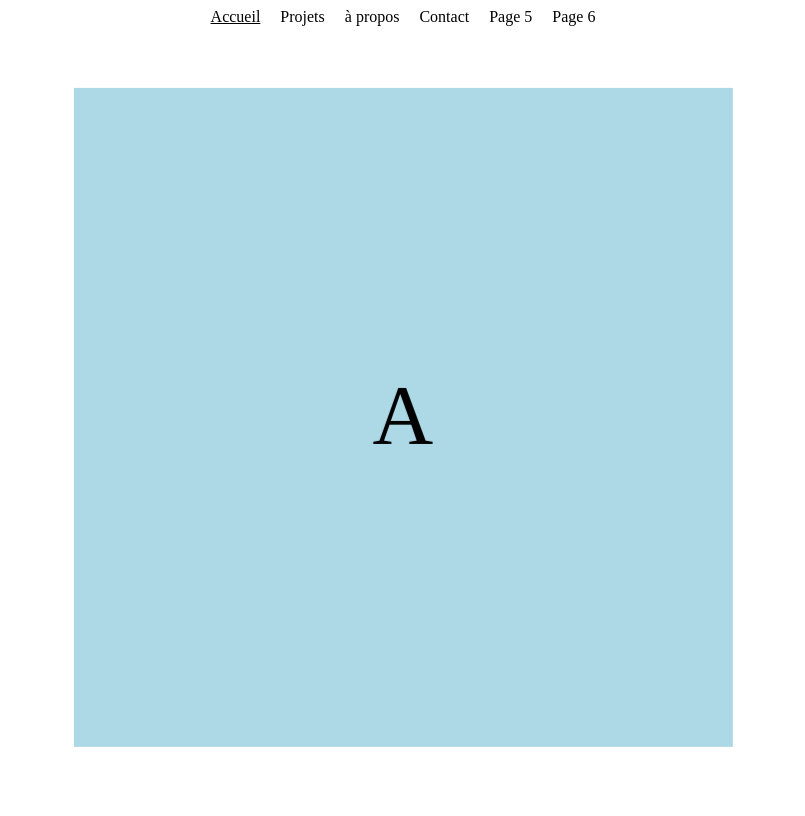
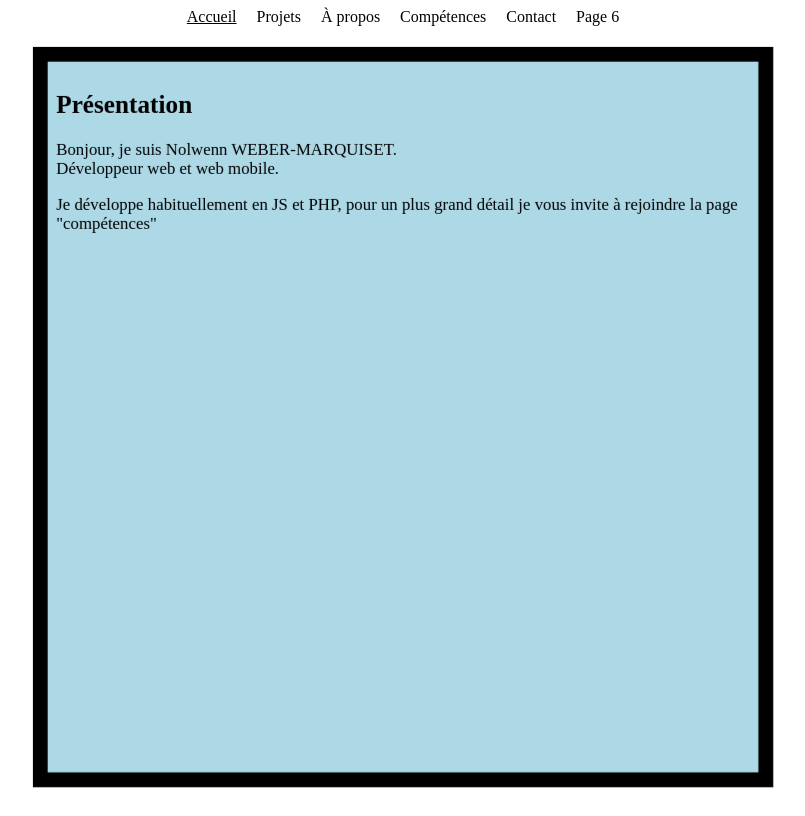
Before and after one commit to NolwennWM/Dice-of-Developper, a PHP site: page / in a window 1280 px wide. Shown: the whole page, without its empty margins (237-1042 px from the left). Run offline with PHP 8.4, Linux system fonts and the light colour scheme.

Commit message:
debut responsive design mobile

```diff
--- a/index.html
+++ b/index.html
@@ -14,26 +14,46 @@
             <input type="radio" name="faces" id="f2" class="input-link">
             <label for="f2" class="label-link">Projets</label>
             <input type="radio" name="faces" id="f3" class="input-link">
-            <label for="f3" class="label-link">à propos</label>
+            <label for="f3" class="label-link">À propos</label>
             <input type="radio" name="faces" id="f4" class="input-link">
-            <label for="f4" class="label-link">Contact</label>
+            <label for="f4" class="label-link">Compétences</label>
             <input type="radio" name="faces" id="f5" class="input-link">
-            <label for="f5" class="label-link">Page 5</label>
+            <label for="f5" class="label-link">Contact</label>
             <input type="radio" name="faces" id="f6" class="input-link">
             <label for="f6" class="label-link">Page 6</label>
         </nav>
     </header>
     <main class="container">
-        <div class="test">
+        <div class="cube-container">
             <div class="cube">
-                <div class="face face-1">a</div>
-                <div class="face face-2">b</div>
-                <div class="face face-3">c</div>
-                <div class="face face-4">d</div>
-                <div class="face face-5">e</div>
-                <div class="face face-6">f</div>
+                <div class="face face-1">
+                    <section class="face-content">
+                        <h2>Présentation</h2>
+                        <p>
+                            Bonjour, je suis Nolwenn WEBER-MARQUISET. <br>
+                            Développeur web et web mobile.
+                        </p>
+                        <p>
+                            Je développe habituellement en JS et PHP, pour un plus grand détail je vous invite à rejoindre la page "compétences"
+                        </p>
+                    </section>
+                </div>
+                <div class="face face-2">
+                    <section class="face-content"></section>
+                </div>
+                <div class="face face-3">
+                    <section class="face-content"></section>
+                </div>
+                <div class="face face-4">
+                    <section class="face-content"></section>
+                </div>
+                <div class="face face-5">
+                    <section class="face-content"></section>
+                </div>
+                <div class="face face-6">
+                    <section class="face-content"></section>
+                </div>
             </div>
-
         </div>
     </main>
 
--- a/style.css
+++ b/style.css
@@ -6,10 +6,12 @@
 }
 :root
 {
-    --cube-size: 80cqmin;
+    --cube-size: 90cqmin;
     --cube-rotation: .4s linear;
-    --cube-position: x 0;
     --cube-start: x 0;
+    --cube-move-x: 0;
+    --cube-move-y: 0;
+    --cube-move-rotation: 0.5, 1, 2;
 }
 body
 {
@@ -27,6 +29,7 @@ header.portfolio-header
         display: flex;
         justify-content: center;
         align-items: center;
+        flex-wrap: wrap;
         gap: 20px;
         & .label-link
         {
@@ -48,8 +51,8 @@ main.container
     justify-content: center;
     align-items: center;
     perspective: calc(var(--cube-size) * 10);
-    container: cube-container / size;
-    & .test
+    container: container / size;
+    & .cube-container
     {
         container: cube / size;
         width: var(--cube-size);
@@ -59,26 +62,19 @@ main.container
     }
     & .cube
     {
-        /* container: cube / size; */
-        /* width: var(--cube-size);
-        height: var(--cube-size); */
         width: 100cqw;
         height: 100cqh;
         transform-style: preserve-3d;
         position: relative;
-        transition: all var(--cube-rotation);
+        transition: rotate var(--cube-rotation);
         & .face
         {
             position: absolute;
             width: inherit;
             height: inherit;
-            display: flex;
-            justify-content: center;
-            align-items: center;
-            text-transform: uppercase;
-            font-size: 5em;
             backface-visibility: hidden;
             translate: 0 0 calc(100cqw / 2 * -1);
+            border: 2cqw solid black;
             &.face-1
             {
                 background-color: lightblue;
@@ -113,51 +109,66 @@ main.container
                 transform-origin: top;
                 background-color: lightseagreen;
             }
+            & .face-content
+            {
+                width: 100%;
+                height: 100%;
+                overflow-x: hidden;
+                overflow-y: auto;
+                scrollbar-width: thin;
+                padding: 1vmin;
+            }
         }
         header#page-control:has(.input-link:active) ~ main.container &
         {
-            /* scale: 0.2; */
             animation: none !important;
         }
         header#page-control:has(.input-link:checked) ~ main.container &
         {
-            animation: take-dice 1s linear, launch-dice 5s 1s linear 1 forwards;
+            /* animation: launch-dice 2s linear 1; */
         }
         header:has(#f1:checked) ~ main.container &
         {
-            --cube-position: x 0;
+            rotate: x 0;
+            --cube-move-x: 100dvw;
+            --cube-move-y: -200dvh;
+            --cube-move-rotation: 0.5, 1, 2;
         }
         header:has(#f2:checked) ~ main.container &
         {
-            /* rotate: x 90deg;  */
-            --cube-position: x 90deg;
+            rotate: x 90deg;
+            --cube-move-x: -100dvw;
+            --cube-move-y: -180dvh;
+            --cube-move-rotation: 1, 1.2, 2.3;
         }
         header:has(#f3:checked) ~ main.container &
         {
-            /* rotate: y 90deg;  */
-            --cube-position: y 90deg;
+            rotate: y 90deg;
+            --cube-move-x: -50dvw;
+            --cube-move-y: -140dvh;
+            --cube-move-rotation: 0.8, 0.8, 2;
         }
         header:has(#f4:checked) ~ main.container &
         {
-            /* rotate: y -90deg;  */
-            --cube-position: y -90deg;
+            rotate: y -90deg;
+            --cube-move-x: 50dvw;
+            --cube-move-y: -160dvh;
+            --cube-move-rotation: 1, 0.8, 1.5;
         }
         header:has(#f5:checked) ~ main.container &
         {
-            /* rotate: y 180deg;  */
-            --cube-position: y 180deg;
+            rotate: y 180deg;
+            --cube-move-x: 1px;
+            --cube-move-y: -170dvh;
+            --cube-move-rotation: 0.5, 0.5, 0.5;
         }
         header:has(#f6:checked) ~ main.container &
         {
-            /* rotate: x -90deg;  */
-            --cube-position: x -90deg;
+            rotate: x -90deg;
+            --cube-move-x: -200dvw;
+            --cube-move-y: -100dvh;
+            --cube-move-rotation: 1.5, 1.5, 1.5;
         }
-    }
-}
-@container cube (width < 70vmin) {
-    .face
-    {
-        color: red;
     }
 }
 
@@ -165,47 +176,162 @@ main.container
 {
     0%
     {
-        rotate: inherit;
+        transform: rotate3D(1, 1, 1, 0);
+        translate: 0 0 0;
+        scale: 1;
     }
-    20%
+    25%
     {
+        transform: rotate3D(var(--cube-move-rotation), 360deg);
+        scale: 0.5 0.5 0.5;
+        translate: calc(var(--cube-move-x) / 2) calc(var(--cube-move-y) / 2) calc(var(--cube-size) * 40 *-1);
+    }
+    50%
+    {
+        translate: var(--cube-move-x) var(--cube-move-y) calc(var(--cube-size) * 40 *-1);
+        transform: rotate3D(1, 1, 1, 0);
 
     }
-    40%
+    75%
     {
-        rotate: 0.5 1 2 360deg;
-        scale: 0.5 0.5 0.5;
-        translate: 0 0 calc(var(--cube-size) * 20 *-1);
-    }
-    60%
-    {
-        translate: 0 0 calc(var(--cube-size) * 20 *-1);
-        rotate: var(--cube-position);
-
-    }
-    80%
-    {
-
+        translate: var(--cube-move-x) var(--cube-move-y) calc(var(--cube-size) * 40 *-1);
+        transform: rotate3D(1, 1, 1, 0);
     }
     100%
     {
-        rotate: var(--cube-position);
         scale: 1;
         translate: 0 0 0;
+        transform: rotate3D(1, 1, 1, 0);
     }
 }
-@keyframes take-dice
+@media screen and (width < 500px) and (orientation: portrait)
 {
-    0%
+
+    main.container .cube-container
     {
-        transform: translate(0, 0);
+        height: 80dvh;
+        /* rotate: x 750deg;
+        translate: 25% -40%; */
+        & .cube
+        {
+            & .face
+            {
+                translate: 50cqw 0 0;
+                transform-origin: right;
+                &.face-1
+                {
+                    translate: 0 0 calc(sqrt(3) / 2 * 100cqw);
+
+                }
+                &.face-2
+                {
+                    rotate: y 60deg;
+                    translate: 50cqw 0 0;
+                }
+                &.face-3
+                {
+                    rotate: y 120deg;
+                    translate: 0 0 calc(sqrt(3) / 2 * 100cqw * -1);
+                }
+                &.face-4
+                {
+                    rotate: y 180deg;
+                    translate: -100cqw 0 calc(sqrt(3) / 2 * 100cqw * -1);
+                }
+                &.face-5
+                {
+                    rotate: y 240deg;
+                    translate: -150cqw 0 0;
+                }
+                &.face-6
+                {
+                    rotate: y 300deg;
+                    translate: -100cqw 0 calc(sqrt(3) / 2 * 100cqw);
+                }
+            }
+            header:has(#f1:checked) ~ main.container &
+            {
+                rotate: x 0;
+                /* --cube-move-x: 100dvw;
+                --cube-move-y: -200dvh;
+                --cube-move-rotation: 0.5, 1, 2; */
+            }
+            header:has(#f2:checked) ~ main.container &
+            {
+                rotate: y -60deg;
+                /* transform: rotate3D(0, 0, 1, 90deg); */
+                transform: rotateY(60deg) rotateZ(90deg);
+                /* --cube-move-x: -100dvw;
+                --cube-move-y: -180dvh;
+                --cube-move-rotation: 1, 1.2, 2.3; */
+            }
+            header:has(#f3:checked) ~ main.container &
+            {
+                rotate: y 120deg;
+                /* --cube-move-x: -50dvw;
+                --cube-move-y: -140dvh;
+                --cube-move-rotation: 0.8, 0.8, 2; */
+            }
+            header:has(#f4:checked) ~ main.container &
+            {
+                rotate: y 180deg;
+                /* --cube-move-x: 50dvw;
+                --cube-move-y: -160dvh;
+                --cube-move-rotation: 1, 0.8, 1.5; */
+            }
+            header:has(#f5:checked) ~ main.container &
+            {
+                rotate: y 240deg;
+                /* --cube-move-x: 1px;
+                --cube-move-y: -170dvh;
+                --cube-move-rotation: 0.5, 0.5, 0.5; */
+            }
+            header:has(#f6:checked) ~ main.container &
+            {
+                rotate: y 300deg;
+                /* --cube-move-x: -200dvw;
+                --cube-move-y: -100dvh;
+                --cube-move-rotation: 1.5, 1.5, 1.5; */
+            }
+
+        }
     }
-    50%
+
+    @keyframes launch-dice
     {
-        transform: translate(100dvw, 100dvh);
-    }
-    100%
-    {
-        transform: translate(0, 0);
+        0%
+        {
+            transform: rotate3D(1, 1, 1, 0);
+            translate: 0 0 0;
+            scale: 1;
+        }
+        10%
+        {
+            transform: rotate3D(0, 0, 1, 360deg);
+        }
+        25%
+        {
+            /* transform: rotate3D(var(--cube-move-rotation), 360deg); */
+            transform: rotate3D(0, 0, 0.125, 360deg);
+            scale: 0.5 0.5 0.5;
+            translate: calc(var(--cube-move-x) / 2) calc(var(--cube-move-y) / 2) calc(var(--cube-size) * 40 *-1);
+        }
+        50%
+        {
+            translate: var(--cube-move-x) var(--cube-move-y) calc(var(--cube-size) * 40 *-1);
+            transform: rotate3D(0, 0, 0.125, 0);
+
+        }
+        75%
+        {
+            translate: var(--cube-move-x) var(--cube-move-y) calc(var(--cube-size) * 40 *-1);
+            transform: rotate3D(0, 0, 0.125, 0);
+        }
+        100%
+        {
+            scale: 1;
+            translate: 0 0 0;
+            transform: rotate3D(1, 1, 1, 0);
+        }
     }
 }
```
